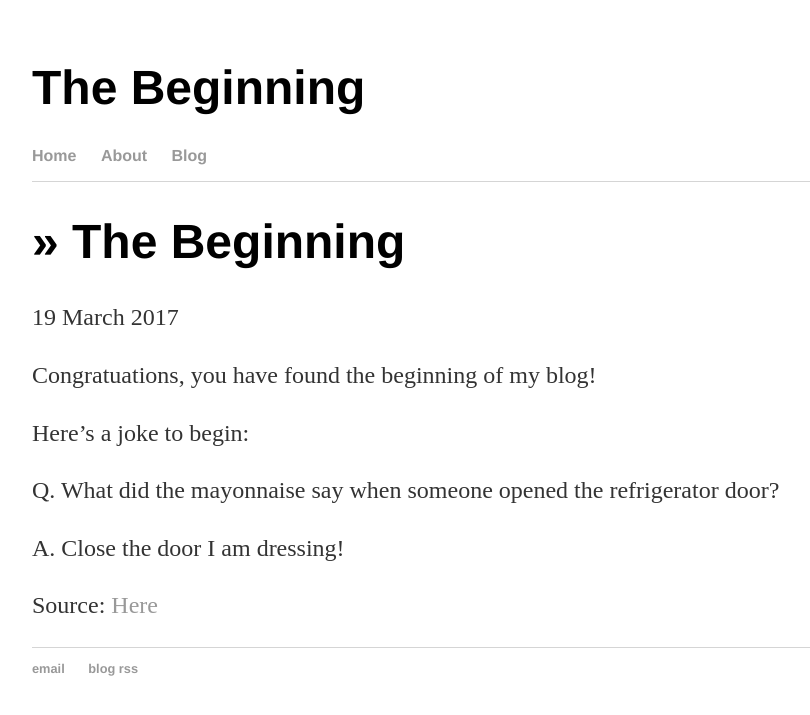
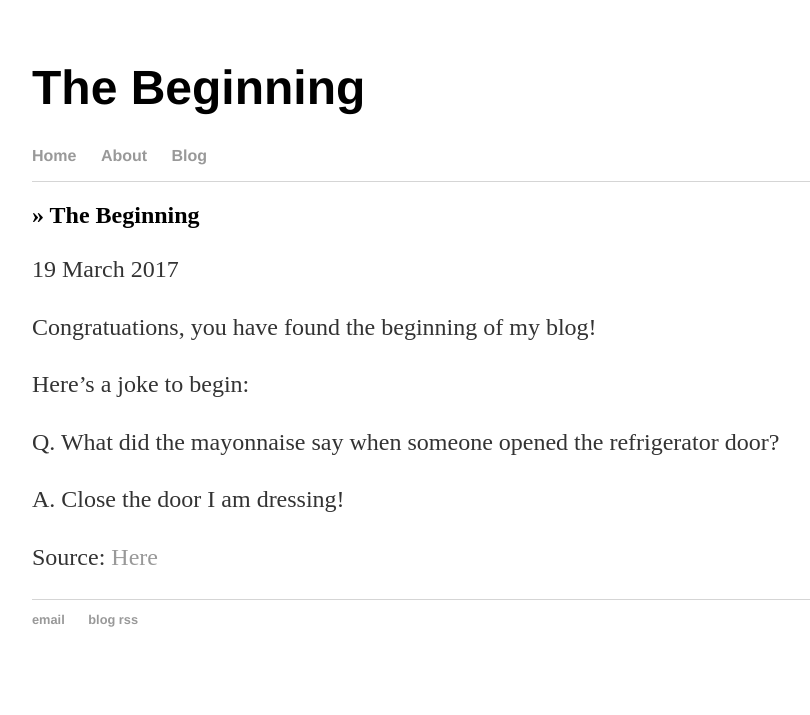
Before and after one commit to sle3man/sle3man.github.io, a Jekyll site: the page built from _posts/2017-03-19-The-Beginning.md, in a window 1280 px wide. Shown: the top 715 px of the page, without its empty margins (160-970 px from the left). Built offline with Jekyll 4.4.1, drawn with Linux system fonts in a browser that asks for light colours.

Commit message:
Update post.html

```diff
--- a/_layouts/post.html
+++ b/_layouts/post.html
@@ -2,7 +2,7 @@
 layout: default
 ---
 <title>Claire's Cybersecurity Corner // Blog</title>
-<h1> » {{ page.post_title }}</h1>
+<h2> » {{ page.post_title }}</h2>
 <p class="meta">{{ page.date | date_to_long_string }}</p>
 
 <div class="post">
```
